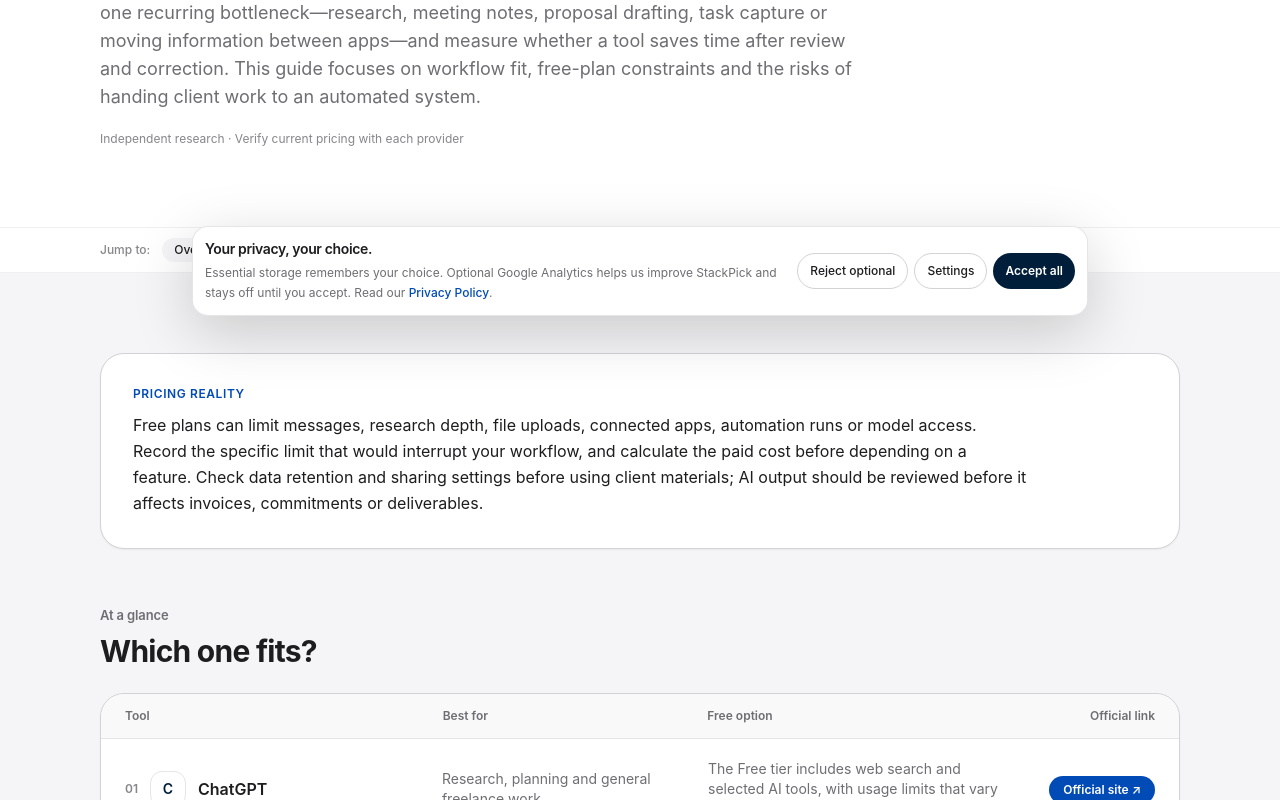
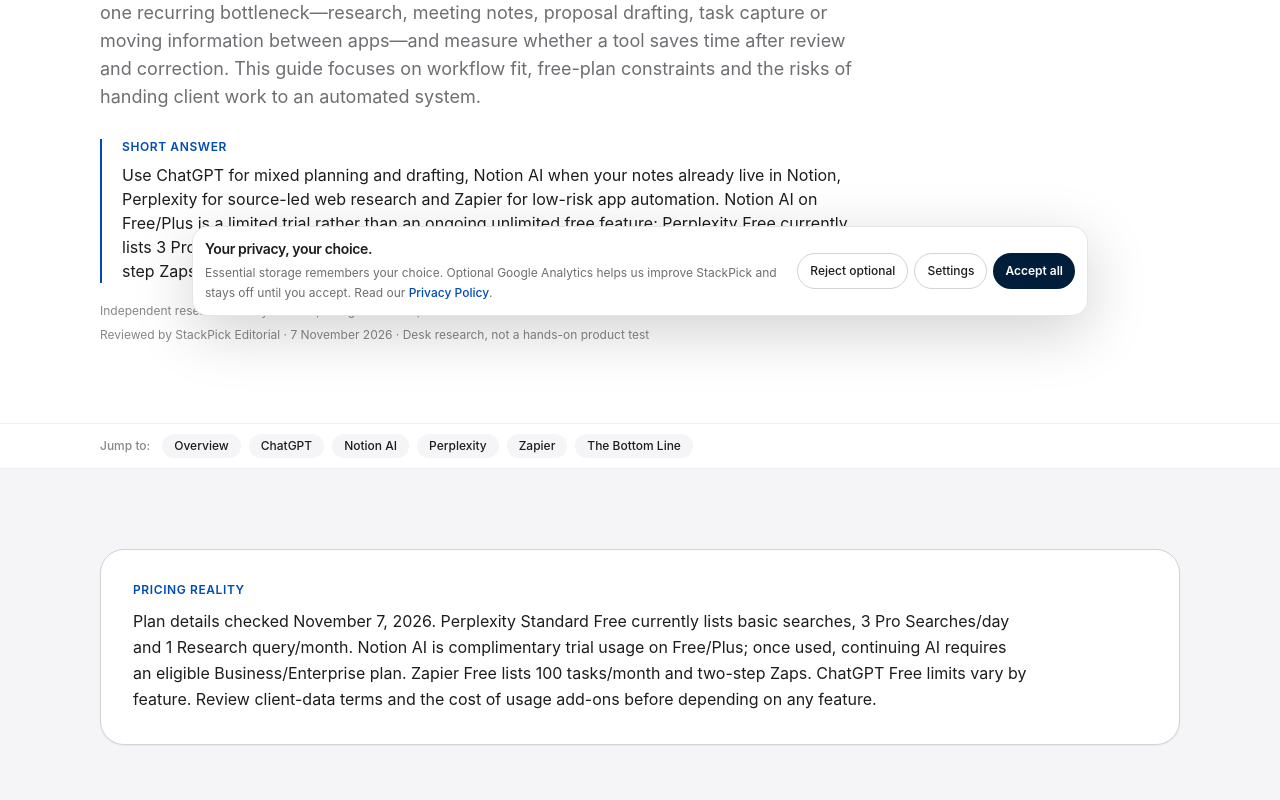
Before and after one commit to LinukaBandara/StackPick, a Next.js app: page /best/ai-productivity-tools-freelancers in a window 1280 px wide. Shown: the part 460-1260 px from the top of the page. Built offline with nearby package versions, Linux system fonts and the light colour scheme; no server answers.

Commit message:
Refresh freelancer productivity AI limits and billing

```diff
--- a/app/best/ai-productivity-tools-freelancers/page.tsx
+++ b/app/best/ai-productivity-tools-freelancers/page.tsx
@@ -12,13 +12,15 @@ export default function Page() {
     <ComparisonArticle
       title="Best AI Productivity Tools for Freelancers"
       slug="ai-productivity-tools-freelancers"
+      reviewedOn="2026-11-07"
       intro="Freelancers can easily collect AI subscriptions without improving their week. Start with one recurring bottleneck—research, meeting notes, proposal drafting, task capture or moving information between apps—and measure whether a tool saves time after review and correction. This guide focuses on workflow fit, free-plan constraints and the risks of handing client work to an automated system."
-      pricingNote="Free plans can limit messages, research depth, file uploads, connected apps, automation runs or model access. Record the specific limit that would interrupt your workflow, and calculate the paid cost before depending on a feature. Check data retention and sharing settings before using client materials; AI output should be reviewed before it affects invoices, commitments or deliverables."
+      quickAnswer="Use ChatGPT for mixed planning and drafting, Notion AI when your notes already live in Notion, Perplexity for source-led web research and Zapier for low-risk app automation. Notion AI on Free/Plus is a limited trial rather than an ongoing unlimited free feature; Perplexity Free currently lists 3 Pro searches/day and 1 Research query/month; Zapier Free lists 100 tasks/month and two-step Zaps."
+      pricingNote="Plan details checked November 7, 2026. Perplexity Standard Free currently lists basic searches, 3 Pro Searches/day and 1 Research query/month. Notion AI is complimentary trial usage on Free/Plus; once used, continuing AI requires an eligible Business/Enterprise plan. Zapier Free lists 100 tasks/month and two-step Zaps. ChatGPT Free limits vary by feature. Review client-data terms and the cost of usage add-ons before depending on any feature."
       tools={[
-        { name: "ChatGPT", bestFor: "Research, planning and general freelance work", freeOption: "The Free tier includes web search and selected AI tools, with usage limits that vary by feature and can change.", tradeoff: "Flexible, but you must build your own workflow around it.", url: "https://chatgpt.com/" },
-        { name: "Notion AI", bestFor: "AI inside notes, docs and project knowledge", freeOption: "The Free plan includes limited complimentary AI responses; full Notion AI access depends on the eligible paid plan.", tradeoff: "Most useful if your work already lives in Notion.", url: "https://www.notion.com/product/ai" },
-        { name: "Perplexity", bestFor: "Web research and source discovery", freeOption: "The Standard plan includes basic searches, 3 Pro Searches per day and 1 Research query per month; advanced models and image generation are not included in the Free plan.", tradeoff: "Sources still need to be checked before client-facing use.", url: "https://www.perplexity.ai/" },
-        { name: "Zapier", bestFor: "Automating repetitive app-to-app tasks", freeOption: "The Free plan includes 100 tasks per month and two-step Zaps; multi-step workflows and some advanced features require a paid plan.", tradeoff: "Automation value depends on the workflows and apps you connect.", url: "https://zapier.com/" },
+        { name: "ChatGPT", bestFor: "Research, planning and general freelance work", freeOption: "The Free tier includes web search and selected AI tools, with usage limits that vary by feature and can change.", tradeoff: "Flexible, but you must build your own workflow around it.", url: "https://chatgpt.com/pricing/" },
+        { name: "Notion AI", bestFor: "AI inside notes, docs and project knowledge", freeOption: "The Free plan includes limited complimentary AI responses; full Notion AI access depends on the eligible paid plan.", tradeoff: "Most useful if your work already lives in Notion.", url: "https://www.notion.com/help/complimentary-ai-responses" },
+        { name: "Perplexity", bestFor: "Web research and source discovery", freeOption: "The Standard plan includes basic searches, 3 Pro Searches per day and 1 Research query per month; advanced models and image generation are not included in the Free plan.", tradeoff: "Sources still need to be checked before client-facing use.", url: "https://www.perplexity.ai/help-center/en/articles/11187416-which-perplexity-subscription-plan-is-right-for-you" },
+        { name: "Zapier", bestFor: "Automating repetitive app-to-app tasks", freeOption: "The Free plan includes 100 tasks per month and two-step Zaps; multi-step workflows and some advanced features require a paid plan.", tradeoff: "Automation value depends on the workflows and apps you connect.", url: "https://zapier.com/pricing" },
       ]}
       bottomLine="Pick one tool for one repeated task, track the time saved after checking its output, and keep it only if the improvement is consistent. Use a general assistant for drafting and planning, a research tool when source links matter, and automation only for a process you already understand. If you cannot describe how to detect a bad result or undo an action, do not automate that step yet."
     >
@@ -37,7 +39,7 @@ export default function Page() {
             <div className="rounded-2xl border border-[#e4e7ec] bg-[#f7f8fc] p-6"><p className="font-semibold text-[#101828]">Automate</p><p className="mt-2 text-sm leading-6 text-[#667085]">Start with reversible admin tasks and keep a manual fallback for failures.</p></div>
           </div>
           <div className="mt-10 border-t border-[#e4e7ec] pt-6">
-            <p className="text-sm font-semibold text-[#101828]">Free-plan details checked 14 October 2026</p>
+            <p className="text-sm font-semibold text-[#101828]">Free-plan details checked 7 November 2026</p>
             <p className="mt-2 max-w-3xl text-sm leading-6 text-[#667085]">
               Plan features and limits can change by region or over time. Confirm details on the
               providers’ official pages before making a purchase or building a client workflow.
```
